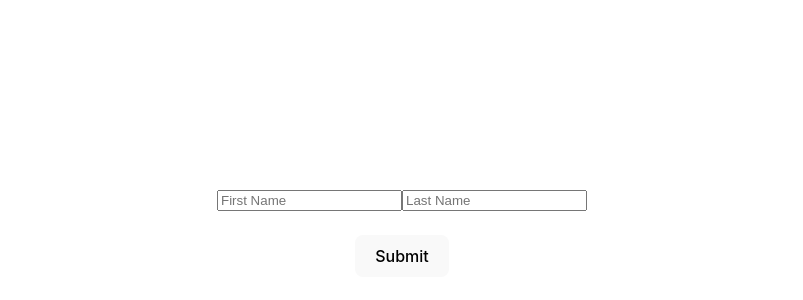
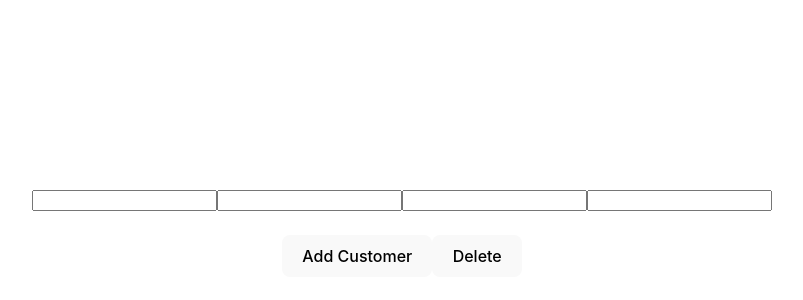
Before and after one commit to ShenanVindinu/react-Concepts, a React (Vite) app: page / in a window 1280 px wide. Shown: the part 156-456 px from the top of the page, without its empty margins (238-1041 px from the left). Built offline with nearby package versions, Linux system fonts and the light colour scheme.

Commit message:
delete customer using hooks

```diff
--- a/src/App.tsx
+++ b/src/App.tsx
@@ -1,48 +1,49 @@
 import './App.css'
 import {useState} from "react";
+import {Customer} from "./models/Customer.ts";
 
 
 
 function App() {
 
-    const [customer, setCustomer] = useState({
-        firstName: "",
-        lastName: "",
-    })
+    const [customers, setCustomers] = useState<Customer[]>([]);
 
-    const [firstName, setFirstName] = useState("");
-    const [lastName, setLastName] = useState("");
+    const [name, setName] = useState("");
+    const [email, setEmail] = useState("");
+    const [phone, setPhone] = useState("");
+    const [address, setAddress] = useState("");
 
-    // function handleInputChange(e: React.ChangeEvent<HTMLInputElement>) {
-    //     setCustomer({
-    //         ...customer,
-    //         [e.target.name]: e.target.value
-    //     })
-    // }
+    const addCustomer = () => {
+        console.log(name, email, phone, address);
+        const newCustomer = new Customer(name, email, phone, address);
 
-    function addCustomer() {
-        setCustomer({
-            ...customer,
-            firstName: firstName,
-            lastName: lastName
-        })
+        setCustomers((customers) => [...customers, newCustomer]);
+    }
+
+    const deleteCustomer = () => {
+        setCustomers((customers) => customers.slice(0,-1));
     }
 
     return (
         <>
-            <input name={'firstName'} type="text" placeholder="First Name"
-                   onChange={(e) => setFirstName(e.target.value)}/>
-            <input name={'lastName'} type="text" placeholder="Last Name"
-                   onChange={(e) => setLastName(e.target.value)}/>
+            <input name={"name"} type={"text"} onChange={(e) => setName(e.target.value)} />
+            <input name={"email"} type={"text"} onChange={(e) => setEmail(e.target.value)} />
+            <input name={"phone"} type={"text"} onChange={(e) => setPhone(e.target.value)} />
+            <input name={"address"} type={"text"} onChange={(e) => setAddress(e.target.value)} />
 
             <br/>
             <br/>
 
-            <button onClick={addCustomer}>Submit</button>
+            <button onClick={addCustomer}>Add Customer</button>
+            <button onClick={deleteCustomer}>Delete</button>
 
             <br/>
             <br/>
-            {customer.firstName + " " + customer.lastName}
+
+            {customers.map((customer) => (
+                <h3>{customer.name + " | " + customer.email + " | " + customer.phone + " | " + customer.address}</h3>
+            ))}
+
         </>
     );
 }
--- /dev/null
+++ b/src/models/Customer.ts
@@ -0,0 +1,14 @@
+export class Customer {
+    name: string;
+    email: string;
+    phone: string;
+    address: string;
+
+
+    constructor(name: string, email: string, phone: string, address: string) {
+        this.name = name;
+        this.email = email;
+        this.phone = phone;
+        this.address = address;
+    }
+}
```
